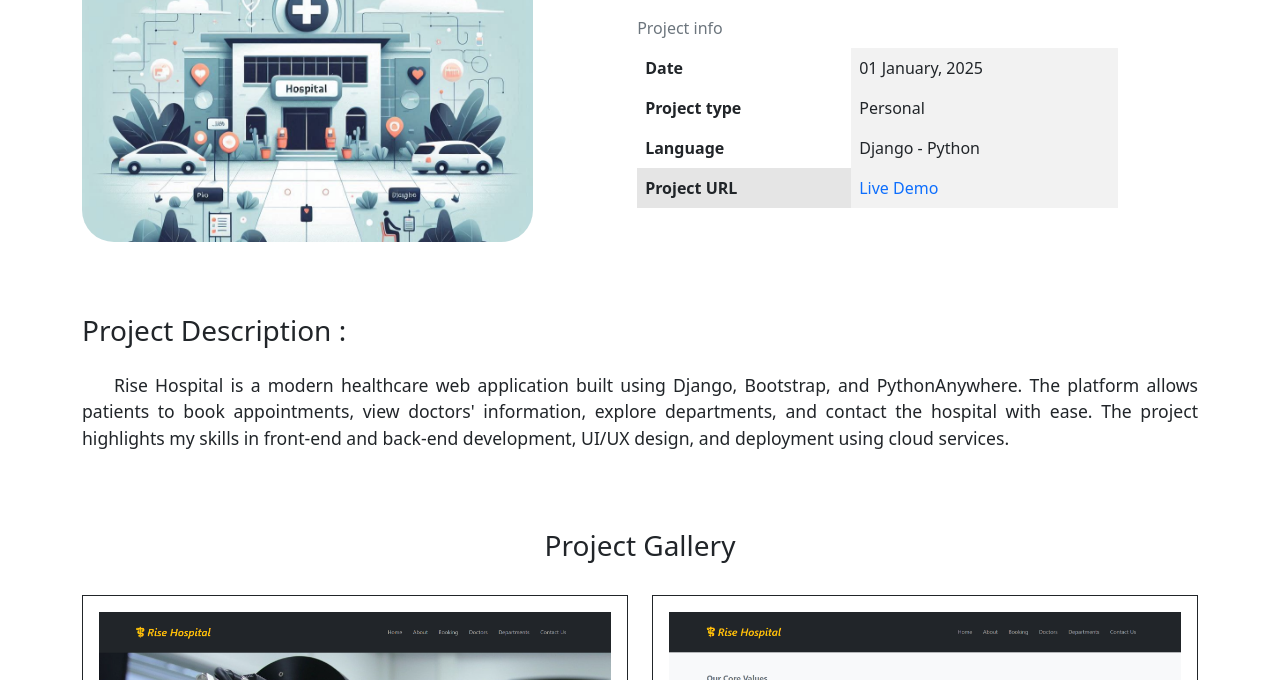
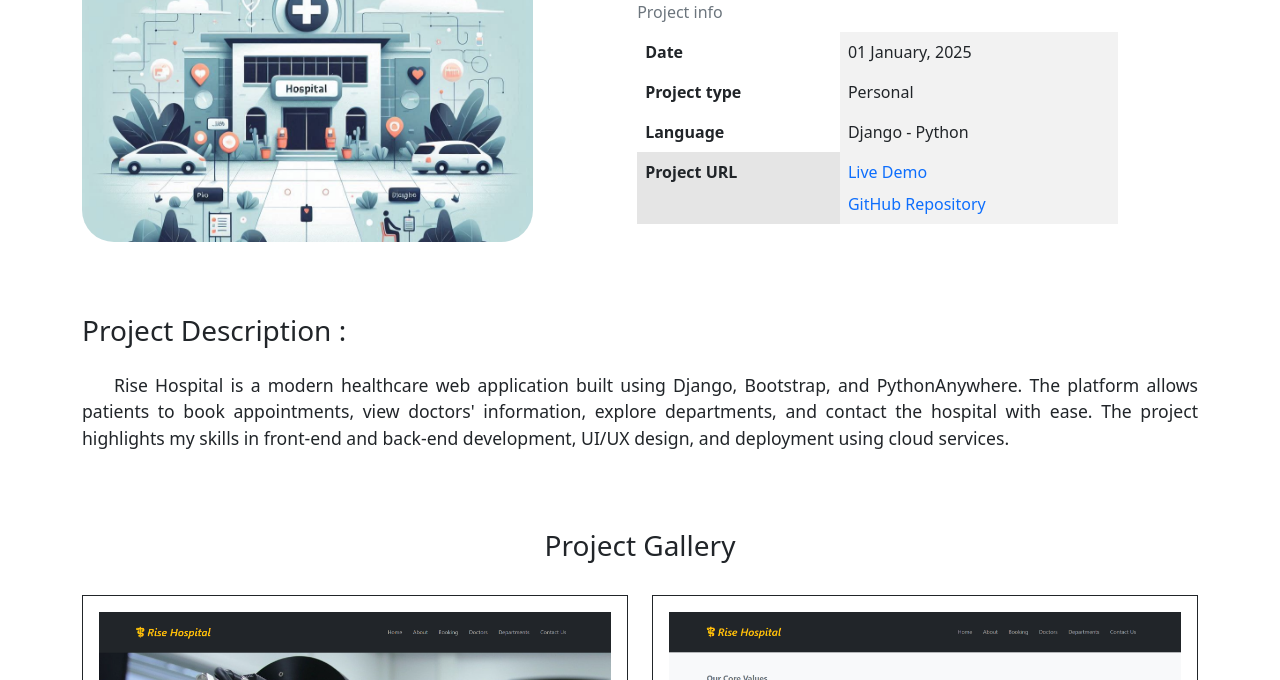
Before and after one commit to 06ajeesh/portfolio, a plain HTML site: page inner pages/rise hospital django.html in a window 1280 px wide. Shown: the part 120-800 px from the top of the page. Drawn offline with nearby package versions, Linux system fonts and the light colour scheme; some packages are replaced by stand-ins of ours; a script that the page names is missing.

Commit message:
added github repo link to project table

```diff
--- a/inner pages/rise hospital django.html
+++ b/inner pages/rise hospital django.html
@@ -89,12 +89,19 @@
                         <tr class="table-active">
                             <th>Project URL</th>
                             <td>
-                                <a href="https://ajeesh.pythonanywhere.com/" target="_blank" rel="noopener"
-                                    class="link-primary text-decoration-none">
-                                    Live Demo
-                                </a>
+                                <div class="d-flex flex-column">
+                                    <a href="https://ajeesh.pythonanywhere.com/" target="_blank" rel="noopener"
+                                        class="link-primary text-decoration-none mb-2">
+                                        Live Demo
+                                    </a>
+                                    <a href="https://github.com/06ajeesh/django-rise-hospital" target="_blank"
+                                        rel="noopener" class="link-primary text-decoration-none">
+                                        GitHub Repository
+                                    </a>
+                                </div>
                             </td>
                         </tr>
+
                     </table>
                 </div>
             </div>
@@ -222,7 +229,7 @@
                     Frontend: HTML, CSS, Bootstrap
                 </li>
                 <li>
-                    Database: SQLite (or any other database integrated with Django)
+                    Database: SQLite
                 </li>
                 <li>
                     Hosting: PythonAnywhere (for easy deployment)
```
